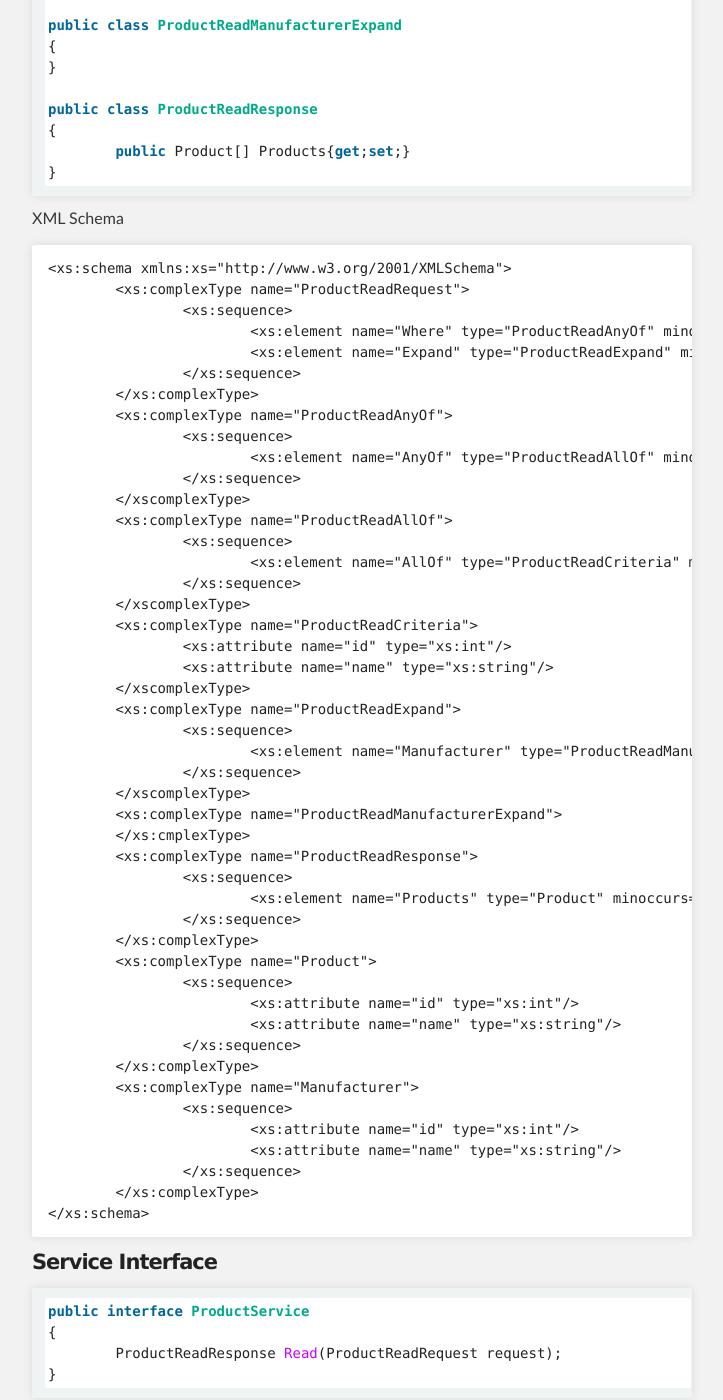
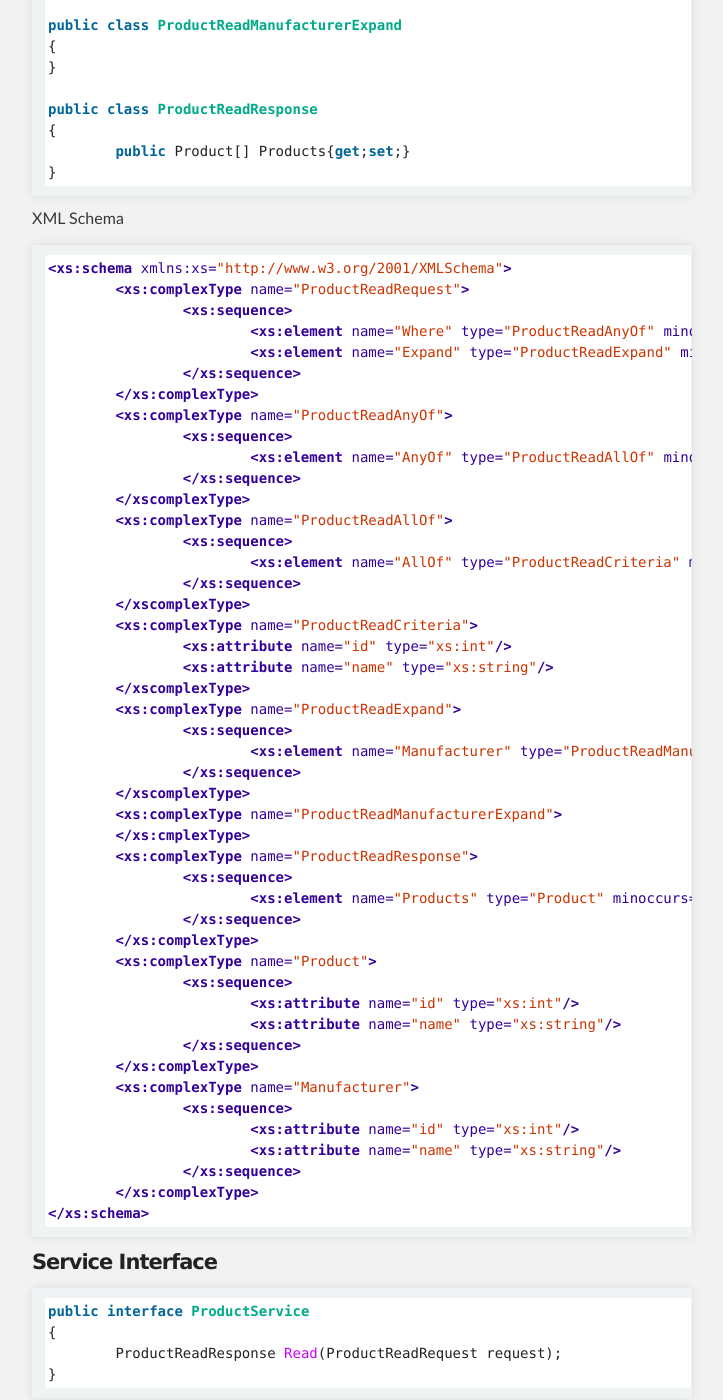
Before and after one commit to patrickhuber/patrickhuber.github.io, a Jekyll site: the page built from _posts/2014-10-04-writing-enterprise-class-service-contracts-queries.md, in a window 1280 px wide and 1400 px high, scrolled down 6448 px. Shown: the whole window, without its empty margins (288-1011 px from the left). Built offline with Jekyll 4.4.1, drawn with Linux system fonts in a browser that asks for light colours; some of the changed text lies outside the part shown.

Commit message:
Update 2014-10-04-writing-enterprise-class-service-contracts-queries.md
updates syntax highlighting language names to be lower case

````diff
--- a/_posts/2014-10-04-writing-enterprise-class-service-contracts-queries.md
+++ b/_posts/2014-10-04-writing-enterprise-class-service-contracts-queries.md
@@ -132,7 +132,7 @@
 ### What can we learn from databases?
 A simple T-SQL example will show that the expressions above can be expressed in relative ease. For example, assume we have the following DDL.
 
-```SQL
+```sql
 CREATE TABLE PRODUCTS
 (
 	Id int not null identity(1,1),
@@ -151,7 +151,7 @@
 
 For simplicity sake, the schema above represents the same structure as our domain model. Running over the list of capabilities, lets see what we can accomplish with sql select statements.
 
-```SQL
+```sql
 -- select by id
 -- returns single entity
 SELECT *
@@ -276,7 +276,7 @@
 
 XML Schema
 
-```XML
+```xml
 <xs:schema xmlns:xs="http://www.w3.org/2001/XMLSchema">
 	<xs:complexType name="ProductReadRequest">
 		<xs:sequence>
@@ -394,7 +394,7 @@
 
 SQL
 
-```SQL
+```sql
 SELECT p.*, m.*
 FROM Products p
 LEFT JOIN Manufacturers m
````
